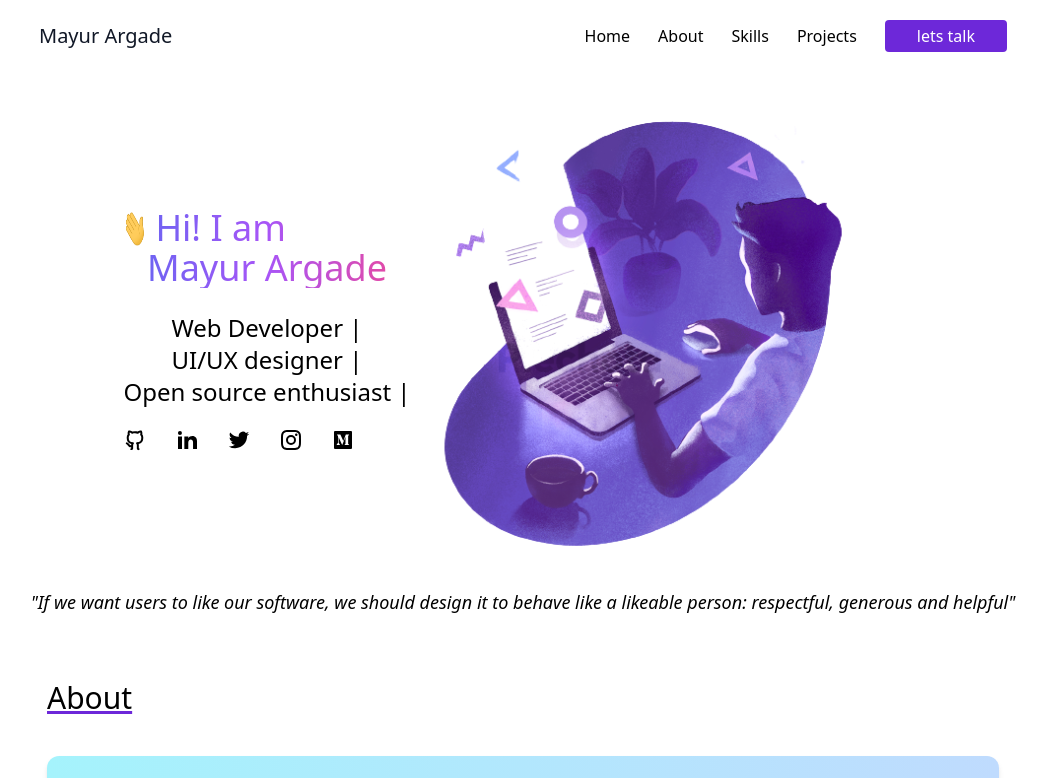
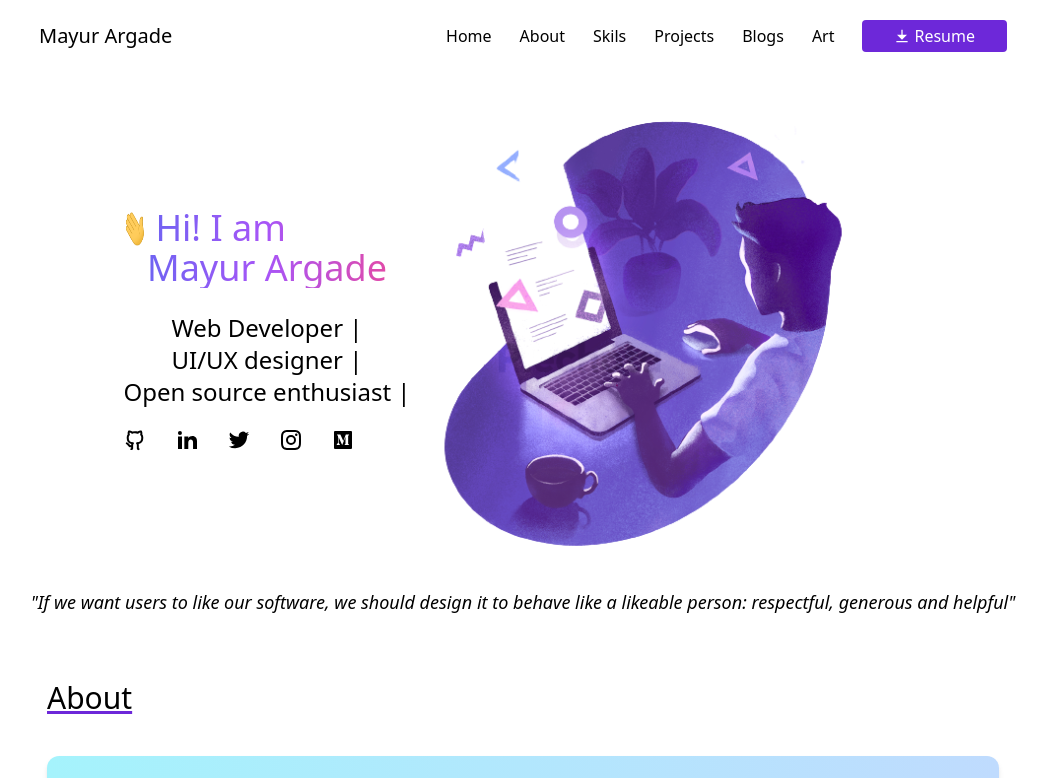
Before and after one commit to mayur-argade/mayur-argade, a React (Create React App) app: page / in a window 1280 px wide. Shown: the top 778 px of the page, without its empty margins (117-1164 px from the left). Built offline with nearby package versions, Linux system fonts and the light colour scheme; the HTML template or start-up script is replaced by a standard one.

Commit message:
Update Navbar.jsx

```diff
--- a/src/components/Navbar.jsx
+++ b/src/components/Navbar.jsx
@@ -5,19 +5,44 @@ const Navbar = () => {
     <>
       <header class="mt-5 ">
         <div class="container justify-between items-center text-xl flex flex-row grow">
-          <a href={resume} class="flex title-font font-medium items-center text-gray-900 ">
-            <span class="hidden md:block ml-3 text-xl">Mayur Argade</span>
-            <span class="block md:hidden ml-3 text-xl">Mayur</span>
+            <span class="hidden md:block ml-3 text-xl cursor-default">Mayur Argade</span>
+            <span class="block md:hidden ml-3 text-xl cursor-default">Mayur</span>
+          <nav class=" hidden md:block md:ml-auto flex flex-wrap items-center text-base justify-center">
+          <a class="group text-black-500 transition-all duration-300 ease-in-out mr-7 cursor-pointer">
+              <span className="bg-left-bottom bg-gradient-to-r from-purple-700 to-purple-700 bg-[length:0%_2px] bg-no-repeat group-hover:bg-[length:100%_2px] transition-all duration-500 ease-out">
+                Home
+              </span>
+            </a>
+            <a class="group text-black-500 transition-all duration-300 ease-in-out mr-7 cursor-pointer">
+              <span className="bg-left-bottom bg-gradient-to-r from-purple-700 to-purple-700 bg-[length:0%_2px] bg-no-repeat group-hover:bg-[length:100%_2px] transition-all duration-500 ease-out">
+                About
+              </span>
+            </a>
+            <a class="group text-black-500 transition-all duration-300 ease-in-out mr-7 cursor-pointer">
+              <span className="bg-left-bottom bg-gradient-to-r from-purple-700 to-purple-700 bg-[length:0%_2px] bg-no-repeat group-hover:bg-[length:100%_2px] transition-all duration-500 ease-out">
+                Skils
+              </span>
+            </a>
+            <a class="group text-black-500 transition-all duration-300 ease-in-out mr-7 cursor-pointer">
+              <span className="bg-left-bottom bg-gradient-to-r from-purple-700 to-purple-700 bg-[length:0%_2px] bg-no-repeat group-hover:bg-[length:100%_2px] transition-all duration-500 ease-out">
+                Projects
+              </span>
+            </a>
+            <a class="group text-black-500 transition-all duration-300 ease-in-out mr-7 cursor-pointer">
+              <span className="bg-left-bottom bg-gradient-to-r from-purple-700 to-purple-700 bg-[length:0%_2px] bg-no-repeat group-hover:bg-[length:100%_2px] transition-all duration-500 ease-out">
+                Blogs
+              </span>
+            </a>
+            <a class="group text-black-500 transition-all duration-300 ease-in-out mr-7 cursor-pointer">
+              <span className="bg-left-bottom bg-gradient-to-r from-purple-700 to-purple-700 bg-[length:0%_2px] bg-no-repeat group-hover:bg-[length:100%_2px] transition-all duration-500 ease-out">
+                Art
+              </span>
+            </a>
+          </nav>
+          <a href={resume} class="inline-flex items-center bg-violet-700 text-white border-0 py-1 px-3 focus:outline-none hover:bg-violet-500  rounded text-base pl-8 pr-8 mr-3 ">
+          <svg className="mr-1 fill-white" xmlns="http://www.w3.org/2000/svg" viewBox="0 0 24 24" width="16" height="15"><path fill="none" d="M0 0h24v24H0z"/><path d="M3 19h18v2H3v-2zM13 9h7l-8 8-8-8h7V1h2v8z" /></svg>
+            Resume
           </a>
-          <nav class=" hidden md:block md:ml-auto flex flex-wrap items-center text-base justify-center">
-            <a class="pr-7 hover:text-gray-900 hover:underline underline-offset-2 decoration-violet-500 cursor-pointer">Home</a>
-            <a class="pr-7 hover:text-gray-900 hover:underline underline-offset-2 decoration-violet-500 cursor-pointer">About</a>
-            <a class="pr-7 hover:text-gray-900 hover:underline underline-offset-2 decoration-violet-500 cursor-pointer">Skills</a>
-            <a class="pr-7 hover:text-gray-900 hover:underline underline-offset-2 decoration-violet-500 cursor-pointer">Projects</a>
-          </nav>
-          <button class="inline-flex items-center bg-violet-700 text-white border-0 py-1 px-3 focus:outline-none hover:bg-gray-200 hover:text-black rounded text-base pl-8 pr-8 mr-3">
-            lets talk
-          </button>
         </div>
       </header>
     </>
```
